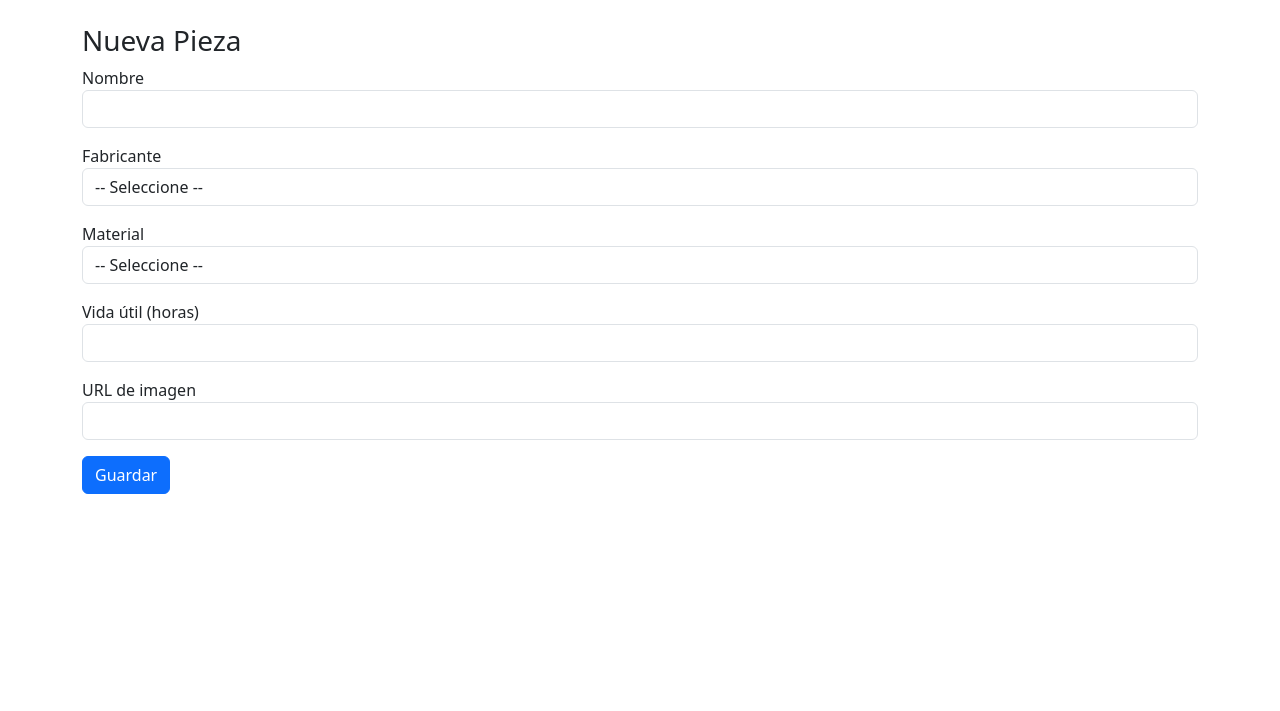
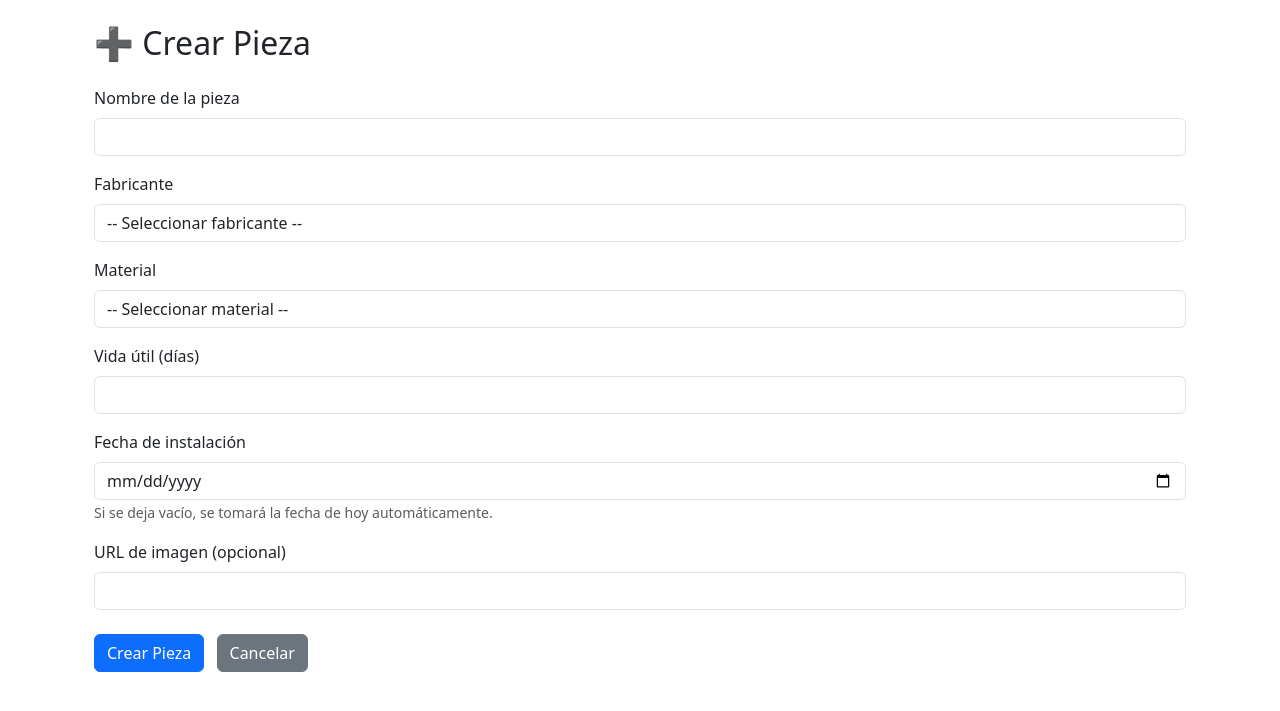
Before and after one commit to ProyectoMod7/Proyecto-final, a Flask app: page /piezas/crear in a window 1280 px wide. Shown: the part 58-769 px from the top of the page. Run offline with Flask 3, Linux system fonts and the light colour scheme; data that the repository does not hold is empty; parts of the project's set-up code (start-up, migrations or seed data) failed here and were passed over.

Commit message:
8/12/25-4

```diff
--- a/routes/piezas_routes.py
+++ b/routes/piezas_routes.py
@@ -1,121 +1,176 @@
 # routes/piezas_routes.py
-from flask import Blueprint, render_template, request, redirect, url_for, flash
+from flask import Blueprint, render_template, request, redirect, url_for, flash, send_file
 from supabase_client import supabase
+import io
+from reportlab.pdfgen import canvas
+from reportlab.lib.pagesizes import letter
+from datetime import datetime, date
 
 piezas_bp = Blueprint("piezas", __name__, url_prefix="/piezas")
 
+# ============================
+#   INDEX – LISTA DE PIEZAS
+# ============================
 @piezas_bp.route("/", methods=["GET"])
 def index():
     res = supabase.table("piezas").select("*").order("id", desc=False).execute()
     piezas = res.data or []
-    # enriquecer con fabricante y material
+
+    hoy = date.today()
+
     for pz in piezas:
-        # Fabricante
+        # --- FABRICANTE ---
         fabricante_id = pz.get("fabricante_id")
         if fabricante_id:
             fab_res = supabase.table("fabricantes").select("nombre").eq("id", fabricante_id).single().execute()
-            nombre_fabricante = fab_res.data.get("nombre") if fab_res and fab_res.data else "Desconocido"
+            pz["fabricante"] = fab_res.data.get("nombre") if fab_res and fab_res.data else "Desconocido"
         else:
-            nombre_fabricante = "Sin fabricante"
+            pz["fabricante"] = "Sin fabricante"
 
-        # Material
+        # --- MATERIAL ---
         material_id = pz.get("material_id")
         if material_id:
             mat_res = supabase.table("materiales").select("nombre").eq("id", material_id).single().execute()
-            nombre_material = mat_res.data.get("nombre") if mat_res and mat_res.data else "Desconocido"
+            pz["material"] = mat_res.data.get("nombre") if mat_res and mat_res.data else "Desconocido"
         else:
-            nombre_material = "Sin material"
+            pz["material"] = "Sin material"
 
-        pz["fabricante"] = nombre_fabricante
-        pz["material"] = nombre_material
+        # --- CALCULAR VIDA RESTANTE ---
+        vida = pz.get("vida_dias") or 0
+        fecha_inst = pz.get("fecha_instalacion")
+
+        if fecha_inst:
+            fecha_inst = datetime.strptime(fecha_inst, "%Y-%m-%d").date()
+            dias_usados = (hoy - fecha_inst).days
+        else:
+            dias_usados = 0
+
+        dias_restantes = vida - dias_usados
+
+        # Estado visual
+        if dias_restantes > vida * 0.3:
+            estado = "🟢 OK"
+        elif dias_restantes > 0:
+            estado = "🟡 Próximo a vencer"
+        else:
+            estado = "🔴 Vencido"
+
+        pz["dias_usados"] = dias_usados
+        pz["dias_restantes"] = dias_restantes
+        pz["estado"] = estado
 
     return render_template("piezas/index.html", piezas=piezas)
 
-@piezas_bp.route("/crear", methods=["GET","POST"])
+# ============================
+#   CREAR PIEZA
+# ============================
+@piezas_bp.route("/crear", methods=["GET", "POST"])
 def crear():
     if request.method == "POST":
+        fecha_inst = request.form.get("fecha_instalacion")
+        if not fecha_inst:  # Si no cargó fecha → usar hoy
+            fecha_inst = date.today().strftime("%Y-%m-%d")
+
         data = {
             "nombre": request.form.get("nombre"),
             "fabricante_id": request.form.get("fabricante_id") or None,
             "material_id": request.form.get("material_id") or None,
-            "vida_horas": request.form.get("vida_horas") or None,
-            "imagen_url": request.form.get("imagen_url") or None
+            "vida_dias": request.form.get("vida_dias") or None,
+            "imagen_url": request.form.get("imagen_url") or None,
+            "fecha_instalacion": fecha_inst
         }
+
         supabase.table("piezas").insert(data).execute()
-        flash("Pieza creada", "success")
+        flash("Pieza creada con éxito", "success")
         return redirect(url_for("piezas.index"))
+
     fabricantes = supabase.table("fabricantes").select("*").order("nombre").execute().data or []
     materiales = supabase.table("materiales").select("*").order("nombre").execute().data or []
     return render_template("piezas/form.html", pieza=None, fabricantes=fabricantes, materiales=materiales)
 
+# ============================
+#   EDITAR PIEZA
+# ============================
 @piezas_bp.route("/editar/<int:id>", methods=["GET","POST"])
 def editar(id):
     if request.method == "POST":
+        fecha_inst = request.form.get("fecha_instalacion")
+        if not fecha_inst:
+            fecha_inst = date.today().strftime("%Y-%m-%d")
+
         data = {
             "nombre": request.form.get("nombre"),
             "fabricante_id": request.form.get("fabricante_id") or None,
             "material_id": request.form.get("material_id") or None,
-            "vida_horas": request.form.get("vida_horas") or None,
-            "imagen_url": request.form.get("imagen_url") or None
+            "vida_dias": request.form.get("vida_dias") or None,
+            "imagen_url": request.form.get("imagen_url") or None,
+            "fecha_instalacion": fecha_inst
         }
+
         supabase.table("piezas").update(data).eq("id", id).execute()
         flash("Pieza actualizada", "success")
         return redirect(url_for("piezas.index"))
+
     pieza = supabase.table("piezas").select("*").eq("id", id).single().execute().data
     fabricantes = supabase.table("fabricantes").select("*").order("nombre").execute().data or []
     materiales = supabase.table("materiales").select("*").order("nombre").execute().data or []
+
     return render_template("piezas/form.html", pieza=pieza, fabricantes=fabricantes, materiales=materiales)
 
+# ============================
+#   ELIMINAR PIEZA
+# ============================
 @piezas_bp.route("/eliminar/<int:id>", methods=["POST"])
 def eliminar(id):
     supabase.table("piezas").delete().eq("id", id).execute()
     flash("Pieza eliminada", "info")
     return redirect(url_for("piezas.index"))
 
-from flask import send_file
-import io
-from reportlab.pdfgen import canvas
-from reportlab.lib.pagesizes import letter
-from datetime import datetime
-
+# ============================
+#   PDF REPORTE
+# ============================
 @piezas_bp.route("/pdf_reporte")
 def pdf_reporte():
-    # Traer datos desde Supabase
-    try:
-        response = supabase.table("piezas").select("*").execute()
-        piezas = response.data
-    except Exception as e:
-        piezas = []
-
-    # Crear PDF en memoria
+    response = supabase.table("piezas").select("*").execute()
+    piezas = response.data or []
     buffer = io.BytesIO()
     p = canvas.Canvas(buffer, pagesize=letter)
 
-    # Título del reporte
     p.setFont("Helvetica-Bold", 16)
     p.drawString(200, 750, "Reporte de Piezas")
 
-    # Fecha y hora actual
+    fecha_hora = datetime.now().strftime("%d/%m/%Y %H:%M:%S")
     p.setFont("Helvetica", 10)
-    fecha_hora = datetime.now().strftime("%d/%m/%Y %H:%M:%S")
     p.drawString(50, 730, f"Generado el: {fecha_hora}")
 
-    # Verificar si hay datos
     y = 700
+    hoy = date.today()
+
     if not piezas:
-        p.drawString(50, y, "⚠ No hay datos de piezas para mostrar.")
+        p.drawString(50, y, "⚠ No hay piezas registradas.")
     else:
         for pz in piezas:
+            vida = pz.get("vida_dias") or 0
+            fecha_inst = pz.get("fecha_instalacion")
+
+            if fecha_inst:
+                fecha_inst = datetime.strptime(fecha_inst, "%Y-%m-%d").date()
+                dias_usados = (hoy - fecha_inst).days
+            else:
+                dias_usados = 0
+
+            dias_restantes = vida - dias_usados
+
             p.drawString(
                 50, y,
-                f"ID: {pz['id']} | Nombre: {pz['nombre']} | Vida útil: {pz.get('vida_util', 'N/A')} días"
+                f"ID:{pz['id']} | {pz['nombre']} | Vida:{vida}d | Usados:{dias_usados}d | Restan:{dias_restantes}d"
             )
             y -= 20
-            if y < 50:  # salto de página si se llena
+
+            if y < 50:
                 p.showPage()
                 y = 750
 
     p.save()
     buffer.seek(0)
-
     return send_file(buffer, as_attachment=True, download_name="reporte_piezas.pdf", mimetype="application/pdf")
--- a/templates/maquinas/form.html
+++ b/templates/maquinas/form.html
@@ -15,6 +15,10 @@
       <label>Modelo</label>
       <input type="text" name="modelo" class="form-control" value="{{ maquina.modelo if maquina else '' }}">
     </div>
+    <div class="mb-3">
+    <label class="form-label">Descripción</label>
+    <textarea name="descripcion" class="form-control">{{ maquina.descripcion if maquina else '' }}</textarea>
+    </div>
     <button class="btn btn-primary" type="submit">Guardar</button>
   </form>
 </div>
--- a/templates/piezas/form.html
+++ b/templates/piezas/form.html
@@ -1,37 +1,95 @@
 {% extends "base.html" %}
+
+{% block title %}
+    {% if pieza %}Editar Pieza{% else %}Crear Pieza{% endif %}
+{% endblock %}
+
 {% block content %}
-<h3>{{ 'Editar Pieza' if pieza else 'Nueva Pieza' }}</h3>
-<form method="post">
+
+<div class="container mt-4">
+
+    <h2 class="mb-4">
+        {% if pieza %}
+            ✏️ Editar Pieza
+        {% else %}
+            ➕ Crear Pieza
+        {% endif %}
+    </h2>
+
+    <form method="POST">
+
+        <!-- NOMBRE -->
         <div class="mb-3">
-    <label>Nombre</label>
-    <input type="text" name="nombre" class="form-control" value="{{ pieza.nombre if pieza else '' }}" required>
+            <label class="form-label">Nombre de la pieza</label>
+            <input type="text" name="nombre" class="form-control" required
+                   value="{{ pieza.nombre if pieza else '' }}">
         </div>
+
+        <!-- FABRICANTE -->
         <div class="mb-3">
-    <label>Fabricante</label>
+            <label class="form-label">Fabricante</label>
             <select name="fabricante_id" class="form-control">
-      <option value="">-- Seleccione --</option>
-      {% for f in fabricantes %}
-        <option value="{{ f.id }}" {% if pieza and pieza.fabricante_id == f.id %}selected{% endif %}>{{ f.nombre }}</option>
+                <option value="">-- Seleccionar fabricante --</option>
+                {% for fab in fabricantes %}
+                    <option value="{{ fab.id }}"
+                        {% if pieza and pieza.fabricante_id == fab.id %}selected{% endif %}>
+                        {{ fab.nombre }}
+                    </option>
                 {% endfor %}
             </select>
         </div>
+
+        <!-- MATERIAL -->
         <div class="mb-3">
-    <label>Material</label>
+            <label class="form-label">Material</label>
             <select name="material_id" class="form-control">
-      <option value="">-- Seleccione --</option>
-      {% for m in materiales %}
-        <option value="{{ m.id }}" {% if pieza and pieza.material_id == m.id %}selected{% endif %}>{{ m.nombre }}</option>
+                <option value="">-- Seleccionar material --</option>
+                {% for mat in materiales %}
+                    <option value="{{ mat.id }}"
+                        {% if pieza and pieza.material_id == mat.id %}selected{% endif %}>
+                        {{ mat.nombre }}
+                    </option>
                 {% endfor %}
             </select>
         </div>
+
+        <!-- VIDA EN DÍAS -->
         <div class="mb-3">
-    <label>Vida útil (horas)</label>
-    <input type="number" name="vida_horas" class="form-control" value="{{ pieza.vida_horas if pieza else '' }}">
+            <label class="form-label">Vida útil (días)</label>
+            <input type="number" name="vida_dias" class="form-control" min="1"
+                   value="{{ pieza.vida_dias if pieza and pieza.vida_dias else '' }}">
         </div>
+
+        <!-- FECHA DE INSTALACIÓN -->
         <div class="mb-3">
-    <label>URL de imagen</label>
-    <input type="text" name="imagen_url" class="form-control" value="{{ pieza.imagen_url if pieza else '' }}">
+            <label class="form-label">Fecha de instalación</label>
+            <input type="date" name="fecha_instalacion" class="form-control"
+                   value="{{ pieza.fecha_instalacion if pieza and pieza.fecha_instalacion else '' }}">
+            <small class="text-muted">
+                Si se deja vacío, se tomará la fecha de hoy automáticamente.
+            </small>
         </div>
-  <button type="submit" class="btn btn-primary">Guardar</button>
+
+        <!-- IMAGEN URL -->
+        <div class="mb-3">
+            <label class="form-label">URL de imagen (opcional)</label>
+            <input type="text" name="imagen_url" class="form-control"
+                   value="{{ pieza.imagen_url if pieza else '' }}">
+        </div>
+
+        <!-- BOTONES -->
+        <div class="mt-4">
+            <button type="submit" class="btn btn-primary">
+                {% if pieza %}Guardar Cambios{% else %}Crear Pieza{% endif %}
+            </button>
+
+            <a href="{{ url_for('piezas.index') }}" class="btn btn-secondary ms-2">
+                Cancelar
+            </a>
+        </div>
+
     </form>
+
+</div>
+
 {% endblock %}
```
Lines whose indentation alone changed are shown as unchanged.
